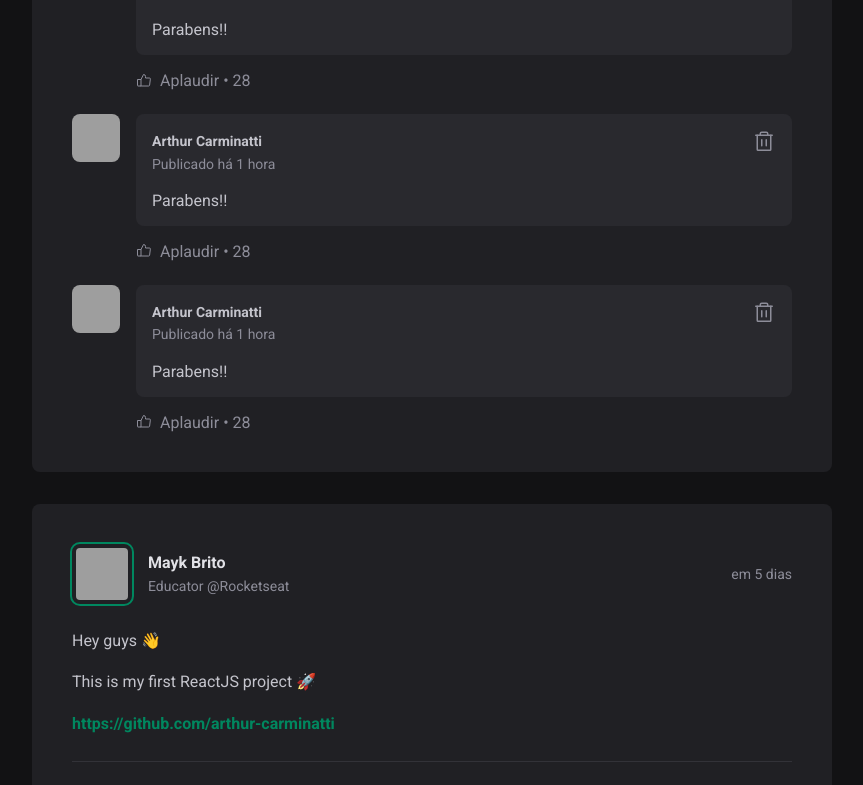
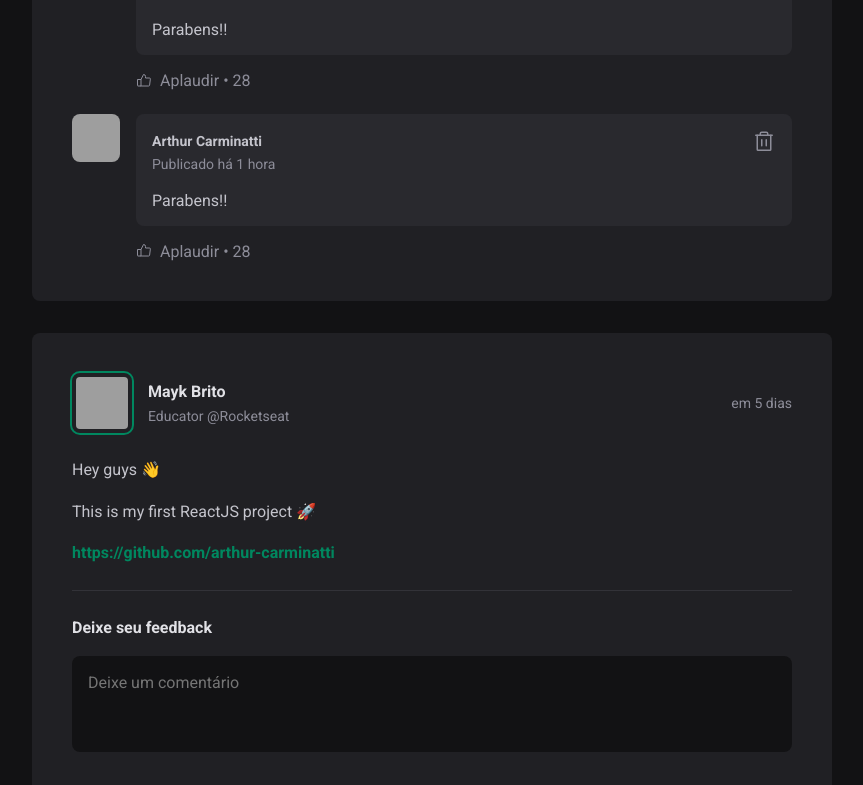
Before and after one commit to arthur-carminatti/01-reactJs, a React (Vite) app: page / in a window 1280 px wide. Shown: the part 683-1468 px from the top of the page, without its empty margins (352-1215 px from the left). Built offline with nearby package versions, Linux system fonts and the light colour scheme; grey boxes are pictures that could not be loaded.

Commit message:
applying useState

```diff
--- a/src/components/Post.jsx
+++ b/src/components/Post.jsx
@@ -1,5 +1,6 @@
 import { format, formatDistanceToNow } from 'date-fns';
 import ptBR from 'date-fns/locale/pt-BR';
+import { useState } from 'react';
 
 import { Avatar } from './Avatar';
 import { Comment } from './Comment';
@@ -7,6 +8,11 @@ import { Comment } from './Comment';
 import styles from './Post.module.css';
 
 export function Post({ author, publishedAt, content }) {
+    const [comments, setComments] = useState([
+        1,
+        2
+    ])
+
     const publishedDateFormatted = format(publishedAt, "d 'de' LLLL 'às' HH:mm'h'", {
         locale: ptBR,
     })
@@ -15,6 +21,12 @@ export function Post({ author, publishedAt, content }) {
         locale: ptBR,
         addSuffix: true,
     })
+
+    function handleCreateNewComment() {
+        event.preventDefault()
+
+        setComments([...comments, comments.length + 1])
+    }
 
     return (
         <article className={styles.post}>
@@ -51,15 +63,15 @@ export function Post({ author, publishedAt, content }) {
                 />
 
                 <footer>
-                    <button type='submit'>Publicar</button>
+                    <button onClick={handleCreateNewComment} type='submit'>Publicar</button>
                 </footer>
 
             </form>
 
             <div className={styles.commentList}>
-                <Comment />
-                <Comment />
-                <Comment />
+                {comments.map(comment => {
+                    return <Comment />
+                })}
             </div>
         </article>
     )
```
